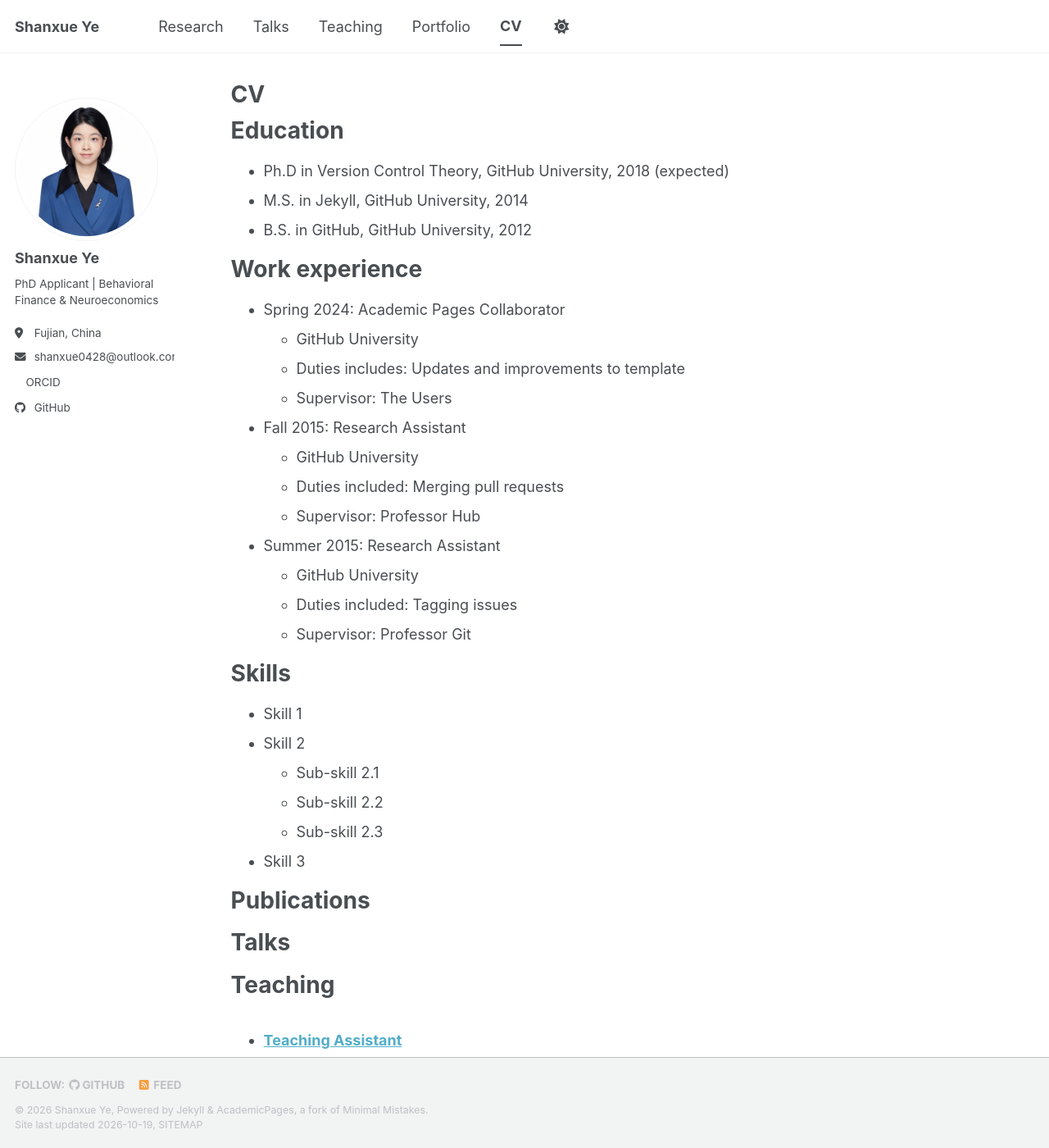
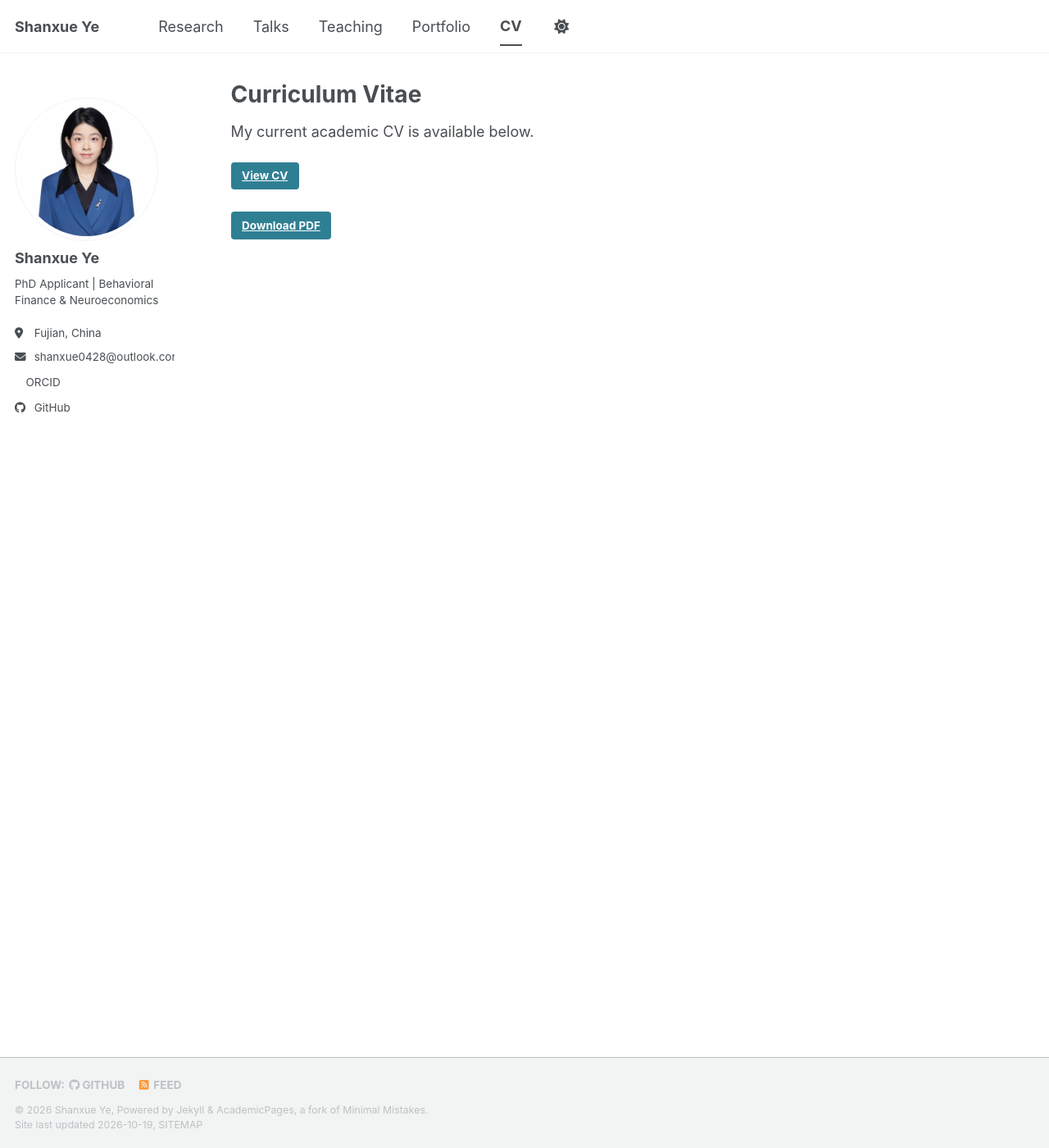
Before and after one commit to shanxue0428/academic-site, a Jekyll site: the page built from _pages/cv.md, in a window 1280 px wide and 1400 px high. Shown: the whole window at 82% size. Built offline with Jekyll 4.4.1, drawn with Linux system fonts in a browser that asks for light colours; a style sheet for code colours, icons or effects is not loaded.

Commit message:
Update cv.md

```diff
--- a/_pages/cv.md
+++ b/_pages/cv.md
@@ -1,64 +1,16 @@
 ---
 layout: archive
-title: "CV"
+title: "Curriculum Vitae"
 permalink: /cv/
 author_profile: true
-redirect_from:
-  - /resume
 ---
 
-{% include base_path %}
+My current academic CV is available below.
 
-Education
-======
-* Ph.D in Version Control Theory, GitHub University, 2018 (expected)
-* M.S. in Jekyll, GitHub University, 2014
-* B.S. in GitHub, GitHub University, 2012
+<a href="/files/Shanxue_Ye_CV.pdf" class="btn btn--primary" target="_blank">
+  View CV
+</a>
 
-Work experience
-======
-* Spring 2024: Academic Pages Collaborator
-  * GitHub University
-  * Duties includes: Updates and improvements to template
-  * Supervisor: The Users
-
-* Fall 2015: Research Assistant
-  * GitHub University
-  * Duties included: Merging pull requests
-  * Supervisor: Professor Hub
-
-* Summer 2015: Research Assistant
-  * GitHub University
-  * Duties included: Tagging issues
-  * Supervisor: Professor Git
-
-Skills
-======
-* Skill 1
-* Skill 2
-  * Sub-skill 2.1
-  * Sub-skill 2.2
-  * Sub-skill 2.3
-* Skill 3
-
-Publications
-======
-  <ul>{% for post in site.publications reversed %}
-    {% include archive-single-cv.html %}
-  {% endfor %}</ul>
-
-Talks
-======
-  <ul>{% for post in site.talks reversed %}
-    {% include archive-single-talk-cv.html  %}
-  {% endfor %}</ul>
-
-Teaching
-======
-  <ul>{% for post in site.teaching reversed %}
-    {% include archive-single-cv.html %}
-  {% endfor %}</ul>
-
-Service and leadership
-======
-* Currently signed in to 43 different slack teams
+<a href="/files/Shanxue_Ye_CV.pdf" class="btn" download>
+  Download PDF
+</a>
```
